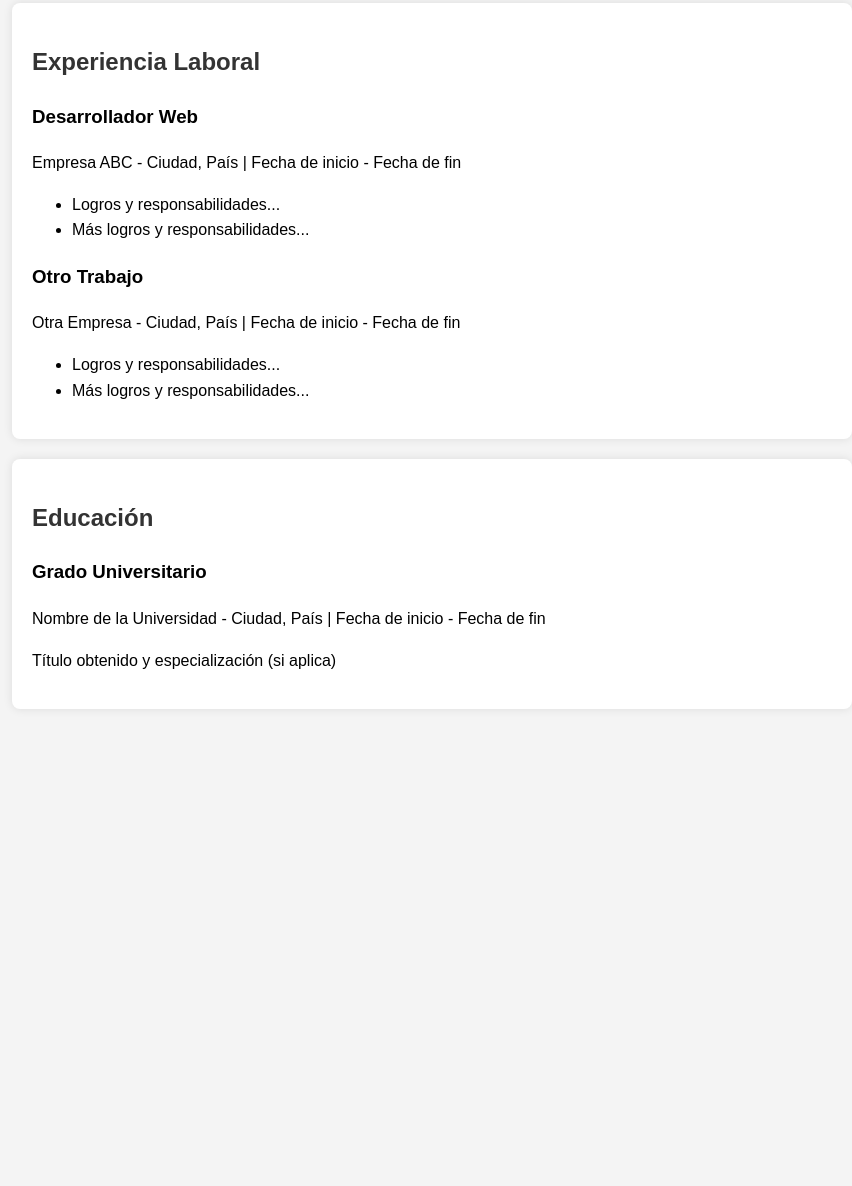
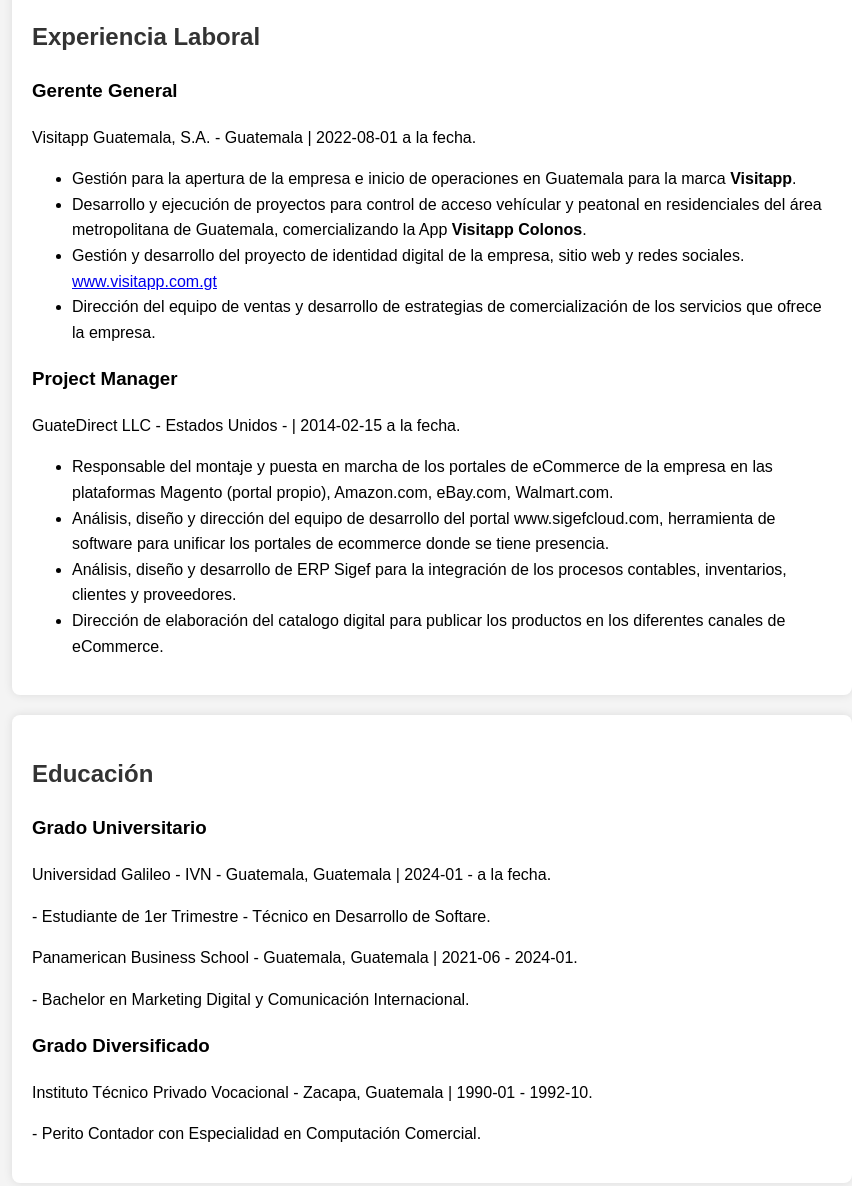
Before and after one commit to Romalch/romalch.github.io, a plain HTML site: page index.html in a window 1280 px wide. Shown: the part 623-1809 px from the top of the page, without its empty margins (208-1060 px from the left). Before the commit the page ends 1352 px from the top, so only its background shows below. Drawn offline with Linux system fonts and the light colour scheme.

Commit message:
CV Terminado

```diff
--- a/index.html
+++ b/index.html
@@ -74,7 +74,7 @@
 
     <section>
         <div style="text-align: center;">
-            <**! img class="profile-pic" src="https://w7.pngwing.com/pngs/178/595/png-transparent-user-profile-computer-icons-login-user-avatars-thumbnail.png" alt="Foto de perfil" !**>
+            <!-- img class="profile-pic" src="https://w7.pngwing.com/pngs/178/595/png-transparent-user-profile-computer-icons-login-user-avatars-thumbnail.png" alt="Foto de perfil" -->
             <img class="profile-pic" src="Foto_CV.jpg"
         </div>
     </section>
@@ -100,20 +100,24 @@
     <section>
         <h2>Experiencia Laboral</h2>
         <div>
-            <h3>Desarrollador Web</h3>
-            <p>Empresa ABC - Ciudad, País | Fecha de inicio - Fecha de fin</p>
+            <h3>Gerente General</h3>
+            <p>Visitapp Guatemala, S.A. - Guatemala | 2022-08-01 a la fecha.</p>
             <ul>
-                <li>Logros y responsabilidades...</li>
-                <li>Más logros y responsabilidades...</li>
+                <li>Gestión para la apertura de la empresa e inicio de operaciones en Guatemala para la marca <b>Visitapp</b>.</li>
+                <li>Desarrollo y ejecución de proyectos para control de acceso vehícular y peatonal en residenciales del área metropolitana de Guatemala, comercializando la App <b>Visitapp Colonos</b>.</li>
+                <li>Gestión y desarrollo del proyecto de identidad digital de la empresa, sitio web y redes sociales. <a href="https://www.visitapp.com.gt" target="_blank">www.visitapp.com.gt</a></li>
+                <li>Dirección del equipo de ventas y desarrollo de estrategias de comercialización de los servicios que ofrece la empresa.</li>
             </ul>
         </div>
 
         <div>
-            <h3>Otro Trabajo</h3>
-            <p>Otra Empresa - Ciudad, País | Fecha de inicio - Fecha de fin</p>
+            <h3>Project Manager</h3>
+            <p>GuateDirect LLC - Estados Unidos - | 2014-02-15 a la fecha.</p>
             <ul>
-                <li>Logros y responsabilidades...</li>
-                <li>Más logros y responsabilidades...</li>
+                <li>Responsable del montaje y puesta en marcha de los portales de eCommerce de la empresa en las plataformas Magento (portal propio), Amazon.com, eBay.com, Walmart.com.</li>
+                <li>Análisis, diseño y dirección del equipo de desarrollo del portal www.sigefcloud.com, herramienta de software para unificar los portales de ecommerce donde se tiene presencia.</li>
+                <li>Análisis, diseño y desarrollo de ERP Sigef para la integración de los procesos contables, inventarios, clientes y proveedores.</li>
+                <li>Dirección de elaboración del catalogo digital para publicar los productos en los diferentes canales de eCommerce.</li>
             </ul>
         </div>
     </section>
@@ -122,8 +126,13 @@
         <h2>Educación</h2>
         <div>
             <h3>Grado Universitario</h3>
-            <p>Nombre de la Universidad - Ciudad, País | Fecha de inicio - Fecha de fin</p>
-            <p>Título obtenido y especialización (si aplica)</p>
+            <p>Universidad Galileo - IVN - Guatemala, Guatemala | 2024-01 - a la fecha.</p>
+            <p> - Estudiante de 1er Trimestre - Técnico en Desarrollo de Softare.</p>
+            <p>Panamerican Business School - Guatemala, Guatemala | 2021-06 - 2024-01.</p>
+            <p> - Bachelor en Marketing Digital y Comunicación Internacional.</p>
+            <h3>Grado Diversificado</h3>
+            <p>Instituto Técnico Privado Vocacional - Zacapa, Guatemala | 1990-01 - 1992-10.</p>
+            <p> - Perito Contador con Especialidad en Computación Comercial.</p>
         </div>
     </section>
 </body>
```
